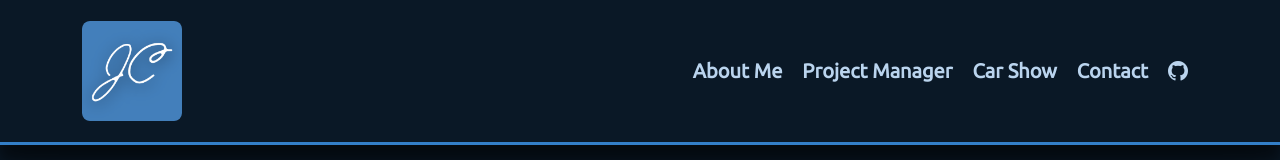
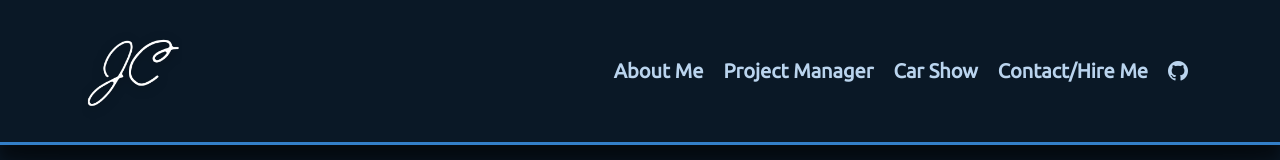
Before and after one commit to JCWoodworker/JCsPortfolio, a React (Vite) app: page / in a window 1280 px wide. Shown: the top 160 px of the page. Built offline with nearby package versions, Linux system fonts and the light colour scheme.

Commit message:
changed logo, added stinking validation image and quote

```diff
--- a/src/App.jsx
+++ b/src/App.jsx
@@ -2,7 +2,7 @@ import React from "react"
 import "./assets/sass/main.scss"
 
 import TopNavigationBar from "./components/layouts/navigation/TopNavigationBar.jsx"
-import ProjectsIndex from "./components/layouts/projectPages/ProjectsIndex"
+import ProjectsIndex from "./components/layouts/sections/ProjectsIndex"
 
 function App() {
 
--- a/src/components/layouts/navigation/TopLinks.jsx
+++ b/src/components/layouts/navigation/TopLinks.jsx
@@ -15,7 +15,7 @@ const TopLinks = () => {
 					Car Show
 				</Nav.Link>
 				<Nav.Link id="navLink" href="#contact">
-					Contact
+					Contact/Hire Me
 				</Nav.Link>
 				<Nav.Link
 					id="navLink"
--- a/src/components/layouts/projectPages/ProjectsIndex.jsx
+++ b/src/components/layouts/sections/ProjectsIndex.jsx
@@ -1,7 +1,7 @@
 import React from "react"
 import { Container, Row, Col, Fade } from "react-bootstrap"
 
-import AboutMe from "../aboutMe/AboutMe"
+import AboutMe from "./aboutMe/AboutMe"
 import WpmOriginal from "./WpmOriginal"
 import CarShow from "./CarShow"
 import Contact from "./contact/Contact"
--- a/src/components/layouts/aboutMe/AboutMe.jsx
+++ b/src/components/layouts/sections/aboutMe/AboutMe.jsx
@@ -1,6 +1,6 @@
 import React from "react"
 import { Container, Row, Col, Image } from "react-bootstrap"
-import GithubHeaderLink from "../../icons/GithubHeaderLink"
+import GithubHeaderLink from "../../../icons/GithubHeaderLink"
 
 const AboutMe = () => {
 	return (
--- a/src/components/layouts/projectPages/contact/ContactForm.jsx
+++ b/src/components/layouts/sections/contact/ContactForm.jsx
@@ -1,5 +1,5 @@
 import React, { useState } from "react"
-import { Form, Button } from "react-bootstrap"
+import { Form, Button, Image } from "react-bootstrap"
 import emailjs from "emailjs-com"
 import Swal from "sweetalert2"
 
@@ -94,7 +94,13 @@ const ContactForm = () => {
 					Submit
 				</Button>
 			<br />
-			<p>No validation has been set up yet ... its on the way though!</p>
+			<Image
+			fluid
+			src="https://s3.amazonaws.com/jcwoodworker.portfolio/stinking-validation.jpeg"
+			alt="validation"
+			/>
+			<p>Validation??  We don't need no stinking validation!!</p>
+			<p>There is no validation ... just hit submit ... this form doesn't care if you type or not (yet)</p>
 			</Form>
 		</>
 	)
```
Also changed, not shown: public/logo.png, public/validation.png (added), src/components/layouts/sections/CarShow.jsx (renamed from src/components/layouts/projectPages/CarShow.jsx), src/components/layouts/sections/WpmOriginal.jsx (renamed from src/components/layouts/projectPages/WpmOriginal.jsx), src/components/layouts/sections/contact/Contact.jsx (renamed from src/components/layouts/projectPages/contact/Contact.jsx).
